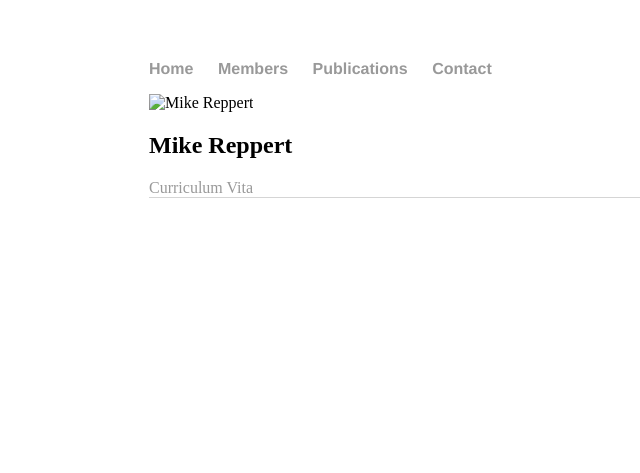
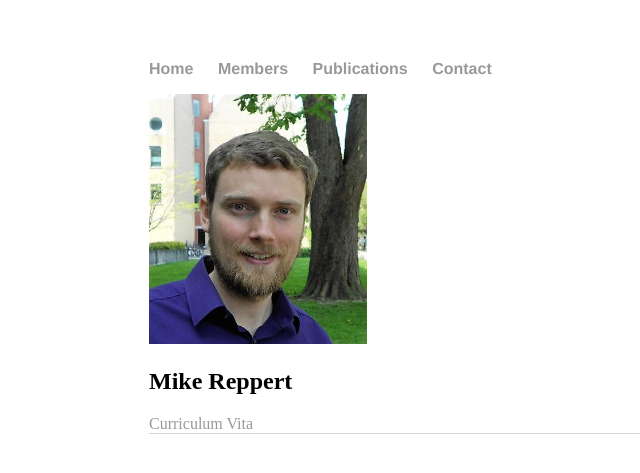
Before and after one commit to mreppert/mreppert.github.io, a Jekyll site: the page built from members/index.html, in a window 1280 px wide. Shown: the top 473 px of the page, without its empty margins (43-683 px from the left). Built offline with Jekyll 4.4.1, drawn with Linux system fonts in a browser that asks for light colours.

Commit message:
Update index.html

```diff
--- a/members/index.html
+++ b/members/index.html
@@ -6,7 +6,7 @@ title: Reppert Research Group
 <html>
 
 <body>
-  <img src="members/mike_reppert.jpg" alt="Mike Reppert" width="218" height="250">
+  <img src="mike_reppert.jpg" alt="Mike Reppert" width="218" height="250">
   <h2>Mike Reppert</h2>
   <a href="/cv/CV.pdf">Curriculum Vita</a>
 
```
